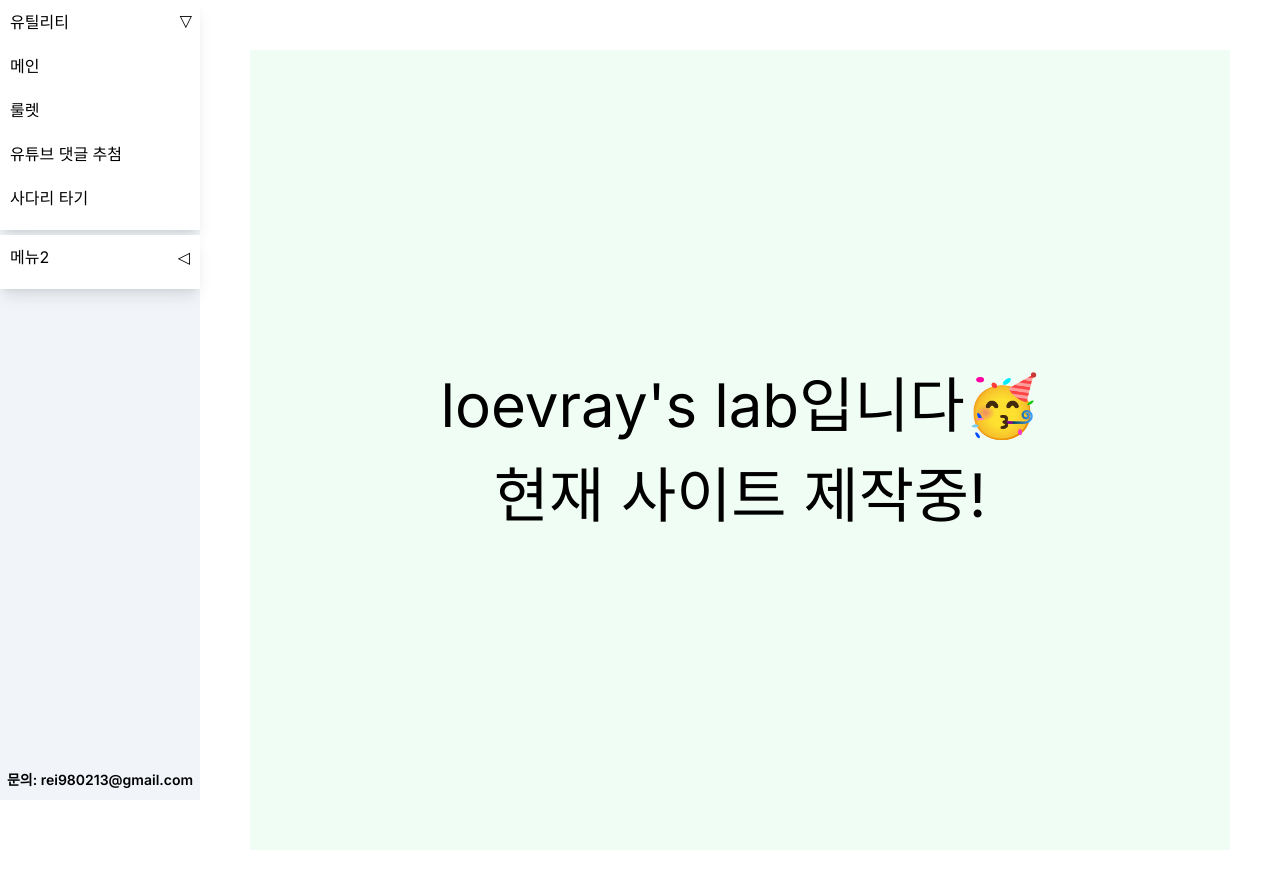
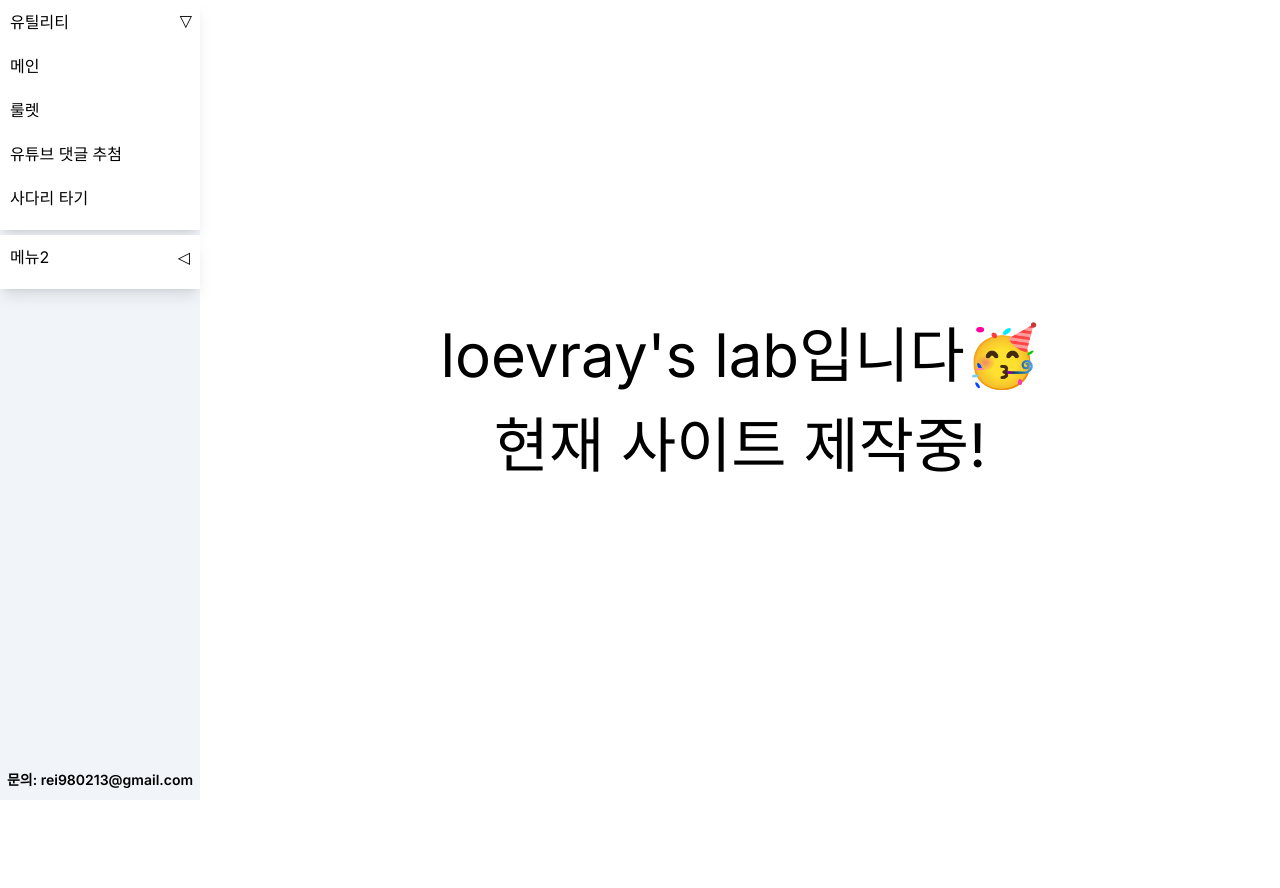
Before and after one commit to loevray/loevray-s-lab, a Next.js app: page / in a window 1280 px wide. Shown: the top 888 px of the page. After the commit the page ends 800 px from the top, so only its background shows below. Built offline with nearby package versions, Linux system fonts and the light colour scheme.

Commit message:
Fix: window bug fix

```diff
--- a/src/app/page.tsx
+++ b/src/app/page.tsx
@@ -1,6 +1,6 @@
 const Home = () => {
   return (
-    <main className="w-full bg-green-50 h-dvh text-3 md:text-6 flex flex-col justify-center items-center">
+    <main className="w-full bg-green-50 md:bg-white h-dvh md:h-full text-3 md:text-6 flex flex-col justify-center items-center">
       <span>loevray&apos;s lab입니다🥳</span>
       <span>현재 사이트 제작중!</span>
     </main>
--- a/src/app/spin-wheel/page.tsx
+++ b/src/app/spin-wheel/page.tsx
@@ -31,7 +31,7 @@ const Page = () => {
           돌려잇
         </span>
         <SpinWheel
-          diameter={isDesktop() ? DEFAULT_VALUES.CIRCLE_DIAMETER : 320}
+          diameter={isDesktop(window) ? DEFAULT_VALUES.CIRCLE_DIAMETER : 320}
           spinWheelRef={spinWheelRef}
           arrowRef={arrowRef}
         />
--- a/src/app/ui/navigation/Navigation.tsx
+++ b/src/app/ui/navigation/Navigation.tsx
@@ -51,7 +51,7 @@ const Navigation = () => {
 
   return (
     <nav
-      className={`fixed md:sticky bottom-0 md:top-0 h-4.5 md:h-screen w-screen md:w-20 bg-white ${currentBackgroundColor} flex flex-col justify-between
+      className={`fixed md:sticky bottom-0 md:top-0 h-5 md:h-screen w-screen md:w-20 bg-white ${currentBackgroundColor} flex flex-col justify-between
       `}
     >
       <section className="flex h-full flex-col gap-0.5">
--- a/src/utils/isDesktop.ts
+++ b/src/utils/isDesktop.ts
@@ -1,4 +1,4 @@
-const isDesktop = () => {
+const isDesktop = (window:Window) => {
   if(window !== undefined){
     if(window.matchMedia('(min-width: 768px)').matches) return true
     return false
```
